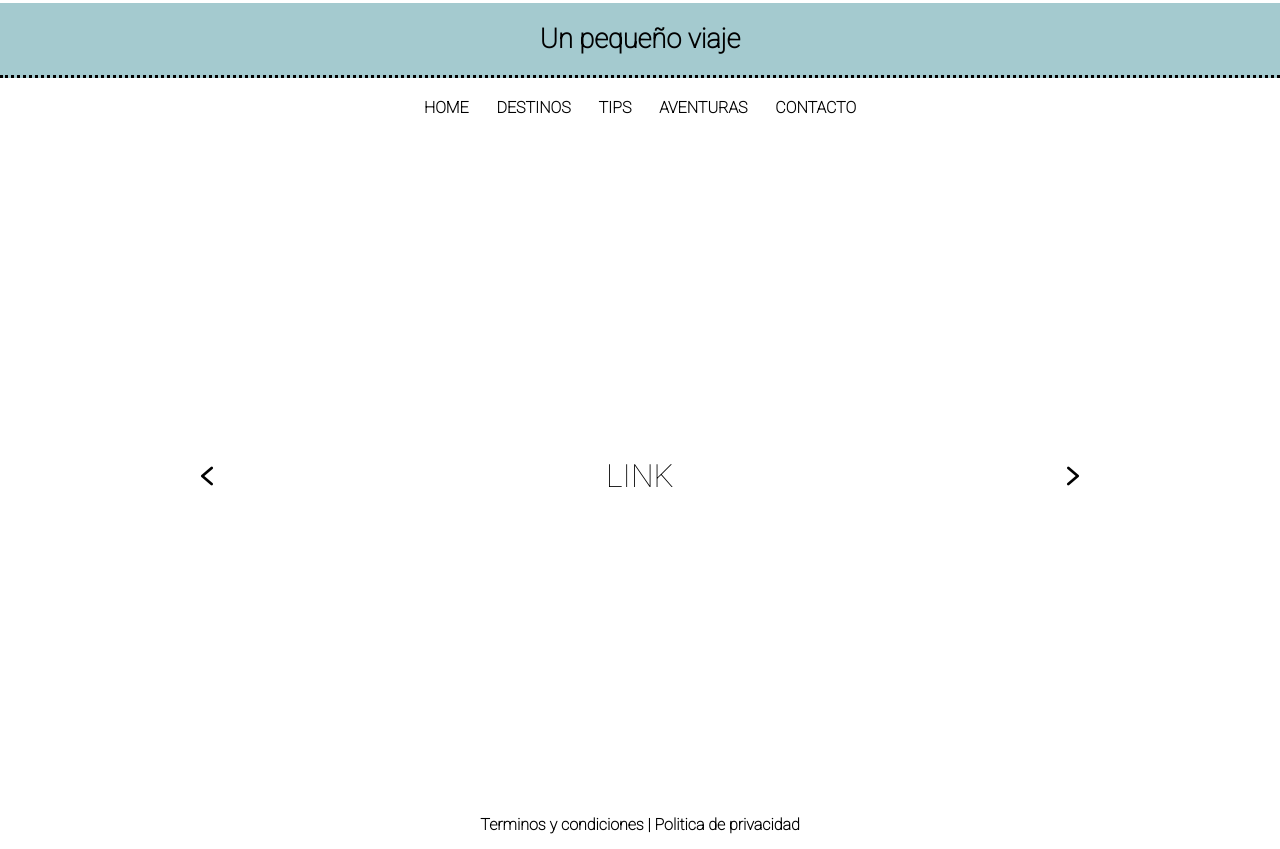
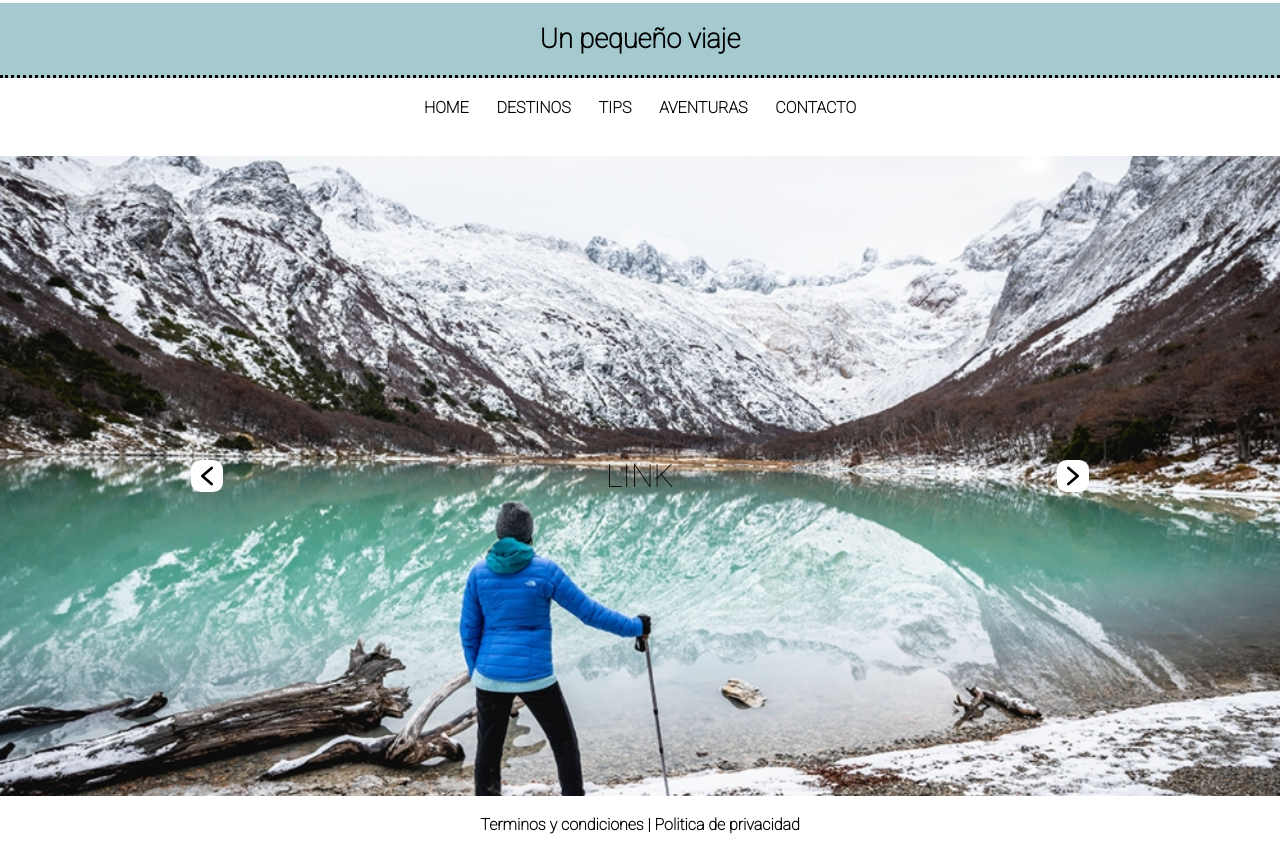
Before and after one commit to LeonardoAntezana/Blog-de-viaje, a plain HTML site: page index.html in a window 1280 px wide. Shown: the part 29-878 px from the top of the page. Drawn offline with Linux system fonts and the light colour scheme.

Commit message:
arreglando ruta de b-image de header index

```diff
--- a/estilos/estilos.css
+++ b/estilos/estilos.css
@@ -128,7 +128,7 @@ nav ul li{
 .conteiner__image__header{
     width: 100%;
     height: 80vh;
-    background-image: url(rutas/Images/Laguna-esmeralda.jpg);
+    background-image: url(../rutas/Images/Laguna-esmeralda.jpg);
     background-repeat: no-repeat;
     background-size:cover;
     background-position: center;
```
